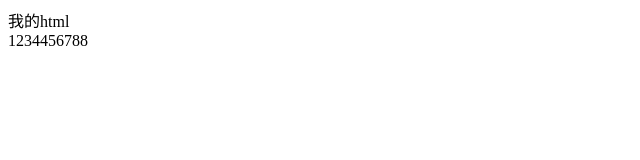
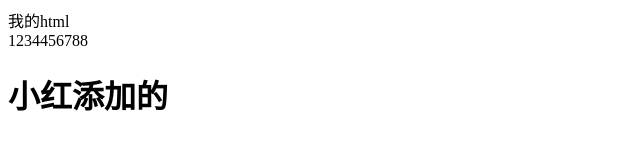
Before and after one commit to 774212863/qyhtest2, a plain HTML site: page index.html in a window 1280 px wide. Shown: the whole page, without its empty margins (0-640 px from the left). Drawn offline with Linux system fonts and the light colour scheme.

Commit message:
小红添加了

```diff
--- a/index.html
+++ b/index.html
@@ -9,5 +9,6 @@
 <body>
     <div>我的html</div>
     <div>1234456788</div>
+    <h1>小红添加的</h1>
 </body>
 </html>
```
